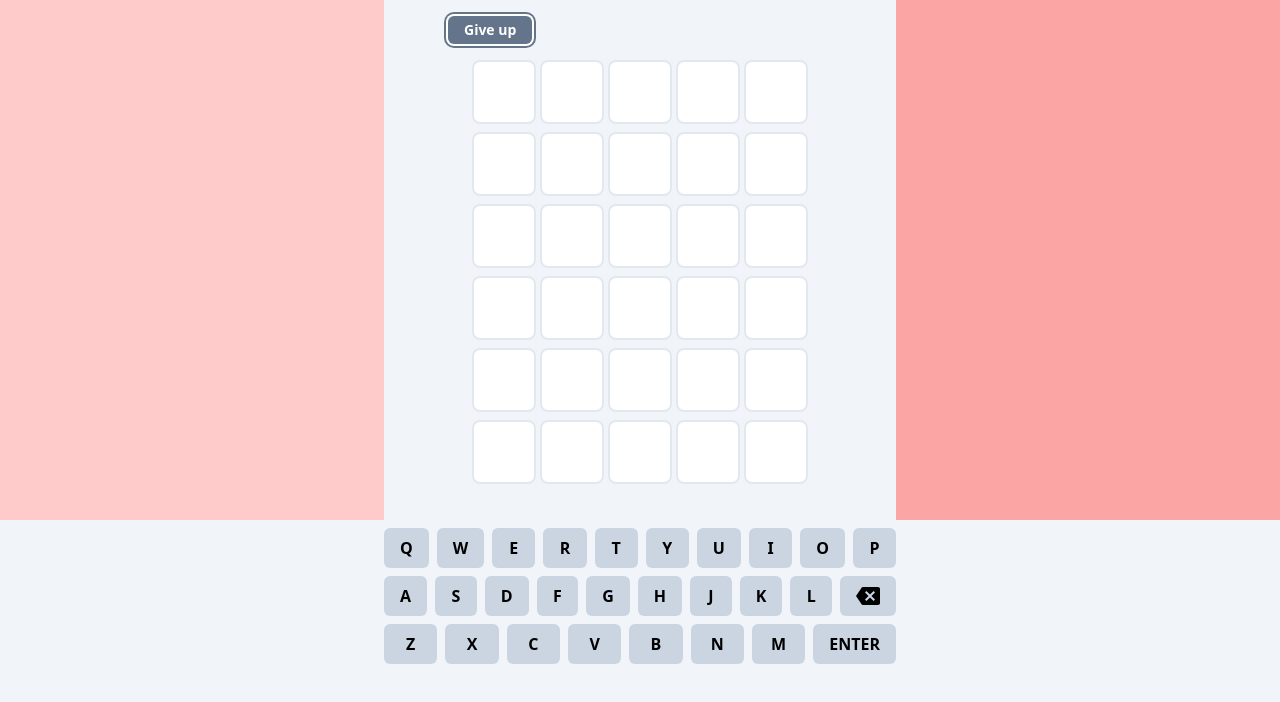
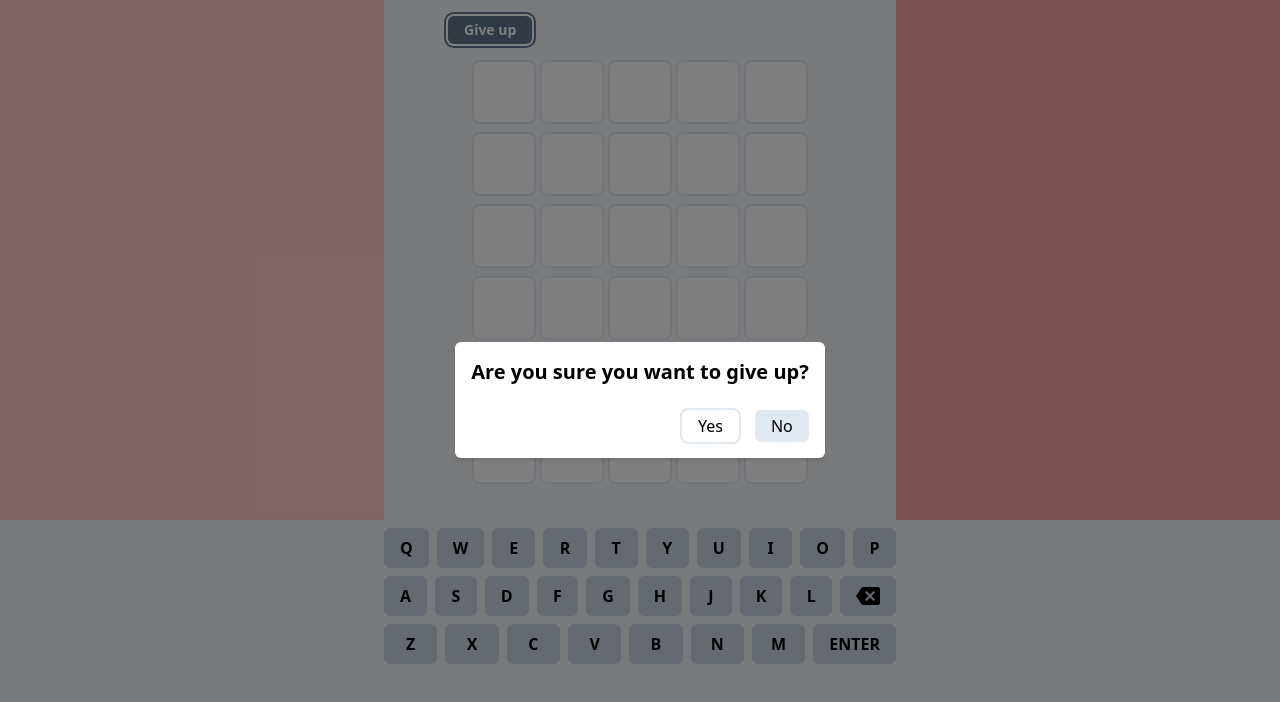
Before and after one commit to kennizen/wordle-mult, a React (Vite) app: page /single-player in a window 1280 px wide. Both pictures are taken after a click on the button "Give up". Shown: the top 702 px of the page. Built offline with nearby package versions, Linux system fonts and the light colour scheme.

Commit message:
added give up modal

```diff
--- a/src/components/Board.tsx
+++ b/src/components/Board.tsx
@@ -70,10 +70,11 @@ const Board = () => {
             return;
         }
 
-        if (key.length > 1) return;
-        if (!/^[A-Za-z]+$/.test(key)) return;
-        if (curInput === null) return;
-        if (isLast) return;
+        if (key === "") return;
+        else if (key.length > 1) return;
+        else if (!/^[A-Za-z]+$/.test(key)) return;
+        else if (curInput === null) return;
+        else if (isLast) return;
 
         const nextSibling = curInput.nextSibling;
 
--- a/src/components/GiveUp.tsx
+++ b/src/components/GiveUp.tsx
@@ -1,8 +1,10 @@
 import { useState } from "react";
+import Modal from "./Modal";
 
 const GiveUp = () => {
     // states
     const [open, setOpen] = useState(false);
+    const [showAnswer, setShowAnswer] = useState(false);
 
     // functions
     function handleOpenModal() {
@@ -13,6 +15,8 @@ const GiveUp = () => {
         setOpen(false);
     }
 
+
+
     return (
         <div>
             <button
@@ -21,6 +25,24 @@ const GiveUp = () => {
             >
                 Give up
             </button>
+            {open && (
+                <Modal onClose={handleCloseModal}>
+                    <div className="flex flex-col p-4 gap-y-6">
+                        <p className="font-semibold text-xl">Are you sure you want to give up?</p>
+                        <div className="flex items-center justify-end gap-x-4">
+                            <button className="px-4 py-1 outline outline-2 outline-slate-200 rounded-md">
+                                Yes
+                            </button>
+                            <button
+                                onClick={handleCloseModal}
+                                className="px-4 py-1 bg-slate-200 rounded-md"
+                            >
+                                No
+                            </button>
+                        </div>
+                    </div>
+                </Modal>
+            )}
         </div>
     );
 };
--- /dev/null
+++ b/src/components/Modal.tsx
@@ -0,0 +1,22 @@
+import { createPortal } from "react-dom";
+
+interface IProps {
+    children: React.ReactNode;
+    onClose?: () => void;
+}
+
+const Modal = ({ children, onClose }: IProps) => {
+    return createPortal(
+        <div
+            onClick={onClose}
+            className="fixed top-0 left-0 w-full h-screen bg-black bg-opacity-50 flex items-center justify-center"
+        >
+            <div onClick={(e) => e.stopPropagation()} className="bg-white rounded-md shadow-md">
+                {children}
+            </div>
+        </div>,
+        document.body
+    );
+};
+
+export default Modal;
```
